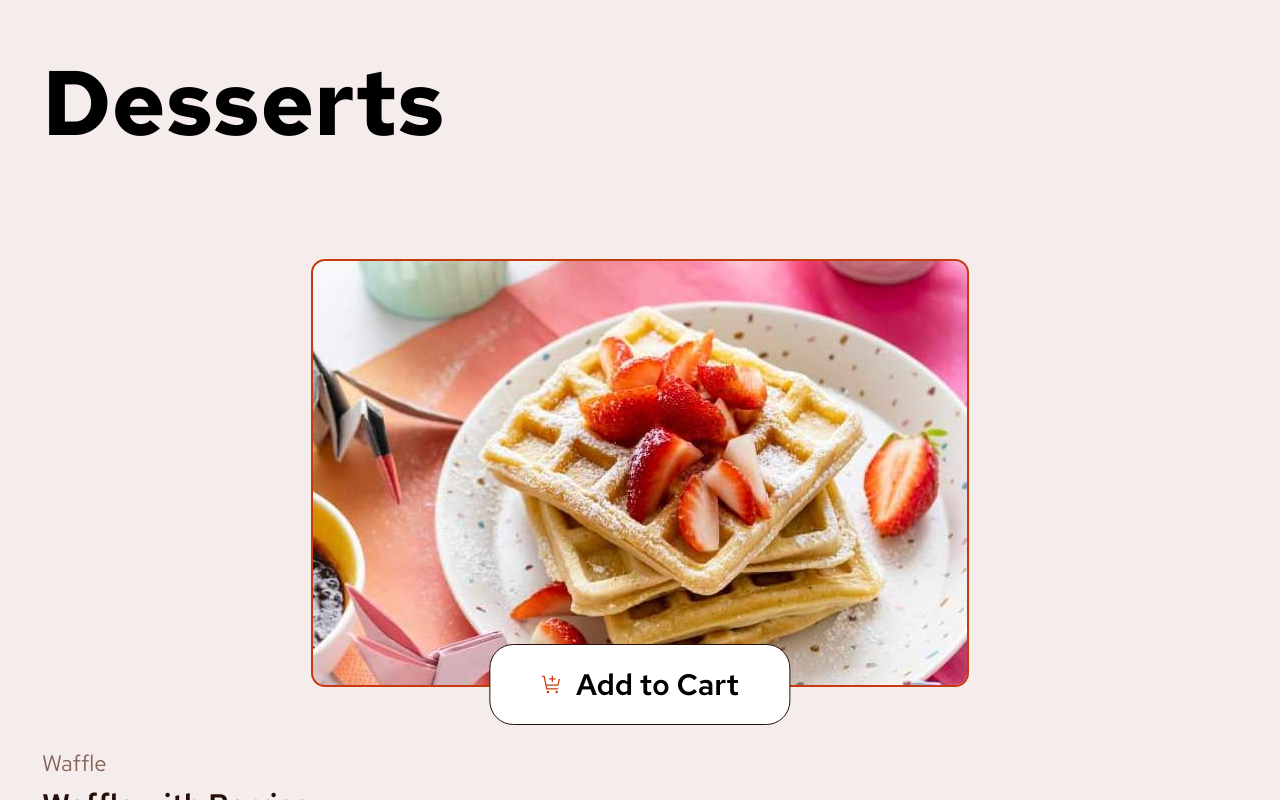
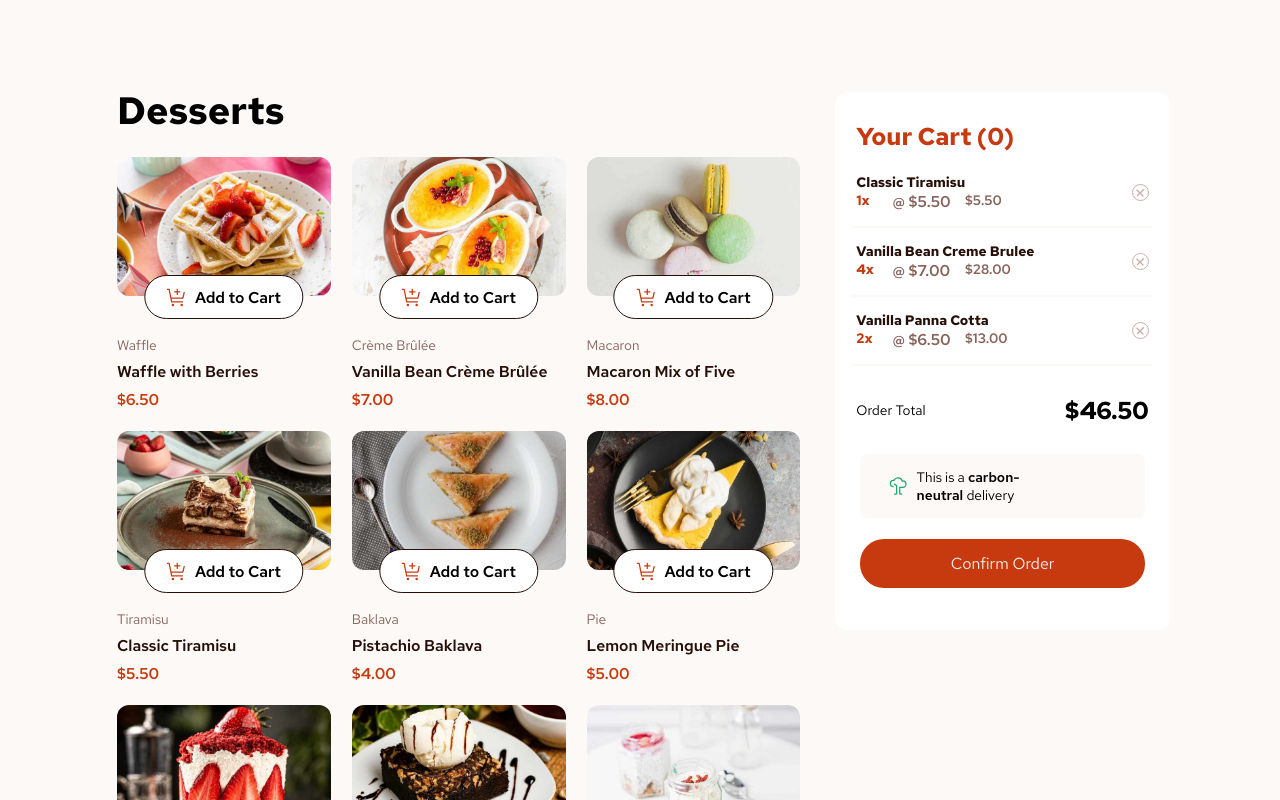
Before and after one commit to MCDoodle1/Product-list-with-cart, a React (Vite) app in the folder frontend/: page / in a window 1280 px wide. Shown: the top 800 px of the page. Built offline with nearby package versions, Linux system fonts and the light colour scheme.

Commit message:
UI Wider screens

```diff
--- a/frontend/src/App.css
+++ b/frontend/src/App.css
@@ -1,14 +1,14 @@
 @import url("https://fonts.googleapis.com/css2?family=Public+Sans:ital,wght@0,100..900;1,100..900&family=Red+Hat+Text:ital,wght@0,300..700;1,300..700&display=swap");
 :root {
-  --fs-100: clamp(0.78rem, 1.08vi + 0.53rem, 1.5rem);
-  --fs-200: clamp(0.98rem, 1.54vi + 0.62rem, 2rem);
-  --fs-300: clamp(1.22rem, 2.17vi + 0.71rem, 2.66rem);
-  --fs-400: clamp(1.53rem, 3.04vi + 0.81rem, 3.55rem);
-  --fs-500: clamp(1.91rem, 4.25vi + 0.91rem, 4.73rem);
-  --fs-600: clamp(2.38rem, 5.9vi + 1rem, 6.31rem);
-  --fs-700: clamp(2.98rem, 8.16vi + 1.07rem, 8.41rem);
-  --fs-800: clamp(3.73rem, 11.25vi + 1.09rem, 11.21rem);
-  --fs-900: clamp(4.66rem, 15.46vi + 1.03rem, 14.95rem);
+  --fs-100: 0.78rem;
+  --fs-200: 0.98rem;
+  --fs-300: 1.22rem;
+  --fs-400: 1.53rem;
+  --fs-500: 1.91rem;
+  --fs-600: 2.38rem;
+  --fs-700: 2.98rem;
+  --fs-800: 3.73rem;
+  --fs-900: 4.66rem;
 
   /* --fw-100: 100;
   --fw-200: 200;
@@ -49,16 +49,14 @@
   --clr-white: white;
   --clr-black: black;
 
-  --space-xxs: calc(0.1 * (8px + 1.5625vw));
-  --space-xs: calc(0.25 * (8px + 1.5625vw));
-  --space-s: calc(0.5 * (8px + 1.5625vw));
-  --space-m: calc(8px + 1.5625vw);
-  --space-l: calc(1.5 * (8px + 1.5625vw));
-  --space-xl: calc(2 * (8px + 1.5625vw));
-  --space-xxl: calc(3 * (8px + 1.5625vw));
-  --space-3xl: calc(4 * (8px + 1.5625vw));
-  --space-4xl: calc(6 * (8px + 1.5625vw));
-  --space-5xl: calc(8 * (8px + 1.5625vw));
+  --space-s: 0.45rem;
+  --space-m: 0.875rem;
+  --space-l: 1.313rem;
+  --space-xl: 1.75rem;
+  --space-xxl: 2.625rem;
+  --space-3xl: 4rem;
+  --space-4xl: 5.313rem;
+  --space-5xl: 6rem;
 
   --measure-compact: 20ch;
   --measure-medium: 35ch;
@@ -74,6 +72,12 @@
   --br-none: 0rem;
   --br-full: 100%;
 }
+
+/* Images:
+Mobile: <768px
+Tablet: >= 768 / < 1024px
+Desktop: >= 1024px
+*/
 
 /*** GLOBAL STYLING ***/
 
@@ -186,13 +190,28 @@ meter {
 
 body {
   font-family: "Red Hat Text", sans-serif;
-  background-color: var(--clr-rose-100);
+  background-color: var(--clr-rose-50);
+  container-type: inline-size;
+}
+
+@container (width >= 1024px) {
+  #root {
+    display: flex;
+    margin-block: var(--space-3xl);
+    margin-inline: var(--space-5xl);
+  }
+  .flex-wrapper.column-1 {
+    flex: 2;
+  }
+  .flex-wrapper.column-2 {
+    flex: 1;
+  }
 }
 
 h1 {
   font-size: var(--fs-600);
   font-weight: var(--fw-700);
-  margin-block: var(--space-l);
+  margin: var(--space-l);
 }
 hr {
   width: 90%;
@@ -201,15 +220,19 @@ hr {
   margin-block: var(--space-m);
 }
 
+.card-grid {
+  position: relative;
+  display: grid;
+  grid-template-columns: repeat(auto-fit, minmax(min(100%, 20ch), 1fr));
+  gap: var(--space-l);
+  margin-inline: var(--space-l);
+  z-index: 0;
+}
 .card {
-  position: relative;
-  display: grid; /* grid */
-  gap: var(--space-xs);
-  z-index: 0;
-  &.wrapper {
-    gap: var(--space-xl);
-    margin-block-end: var(--space-xl);
-    margin-inline: var(--space-l);
+  display: grid;
+  grid-row: span 4;
+  grid-template-rows: subgrid;
+  gap: var(--space-s);
   position: relative;
 }
 .image-wrapper {
@@ -225,7 +248,7 @@ hr {
 }
 .category {
   color: var(--clr-rose-500);
-    font-size: var(--fs-100);
+  font-size: calc(var(--fs-100) * 1.1);
   margin-block-start: var(--space-xl);
 }
 .name {
@@ -238,47 +261,16 @@ hr {
   font-size: var(--fs-200);
   font-weight: var(--fw-600);
 }
-}
-
-.button-small {
-  position: absolute;
-  width: 15ch;
-  height: auto;
-  max-width: 80%;
-  bottom: -2ch;
-  left: 50%;
-  transform: translateX(-50%);
-  display: flex;
-  justify-content: center;
-  font-size: var(--fs-200);
-  font-weight: var(--fw-600);
-  padding-block: 1ch;
-  border-radius: var(--br-xxl);
-  &.unclicked {
-    background-color: var(--clr-white);
-    border: 1px solid var(--clr-rose-900);
-    gap: var(--space-s);
-  }
-  &.clicked {
-    color: var(--clr-rose-100);
-    background-color: var(--clr-red);
-    gap: var(--space-xxl);
-    & img {
-      padding: 0.5ch;
-      border: 1px solid var(--clr-rose-100);
-      border-radius: var(--br-full);
-    }
-  }
-}
 
 .cart-wrapper {
   position: relative;
   background-color: var(--clr-white);
   border-radius: var(--br-l);
-  display: flex; /* flex */
+  display: flex;
   flex-direction: column;
   z-index: 0;
   margin-inline: var(--space-l);
+  margin-block: var(--space-xl);
   .title {
     color: var(--clr-red);
     font-size: var(--fs-400);
@@ -286,7 +278,7 @@ hr {
     padding: var(--space-l);
   }
   .image {
-    width: 50%;
+    width: 40%;
     align-self: center;
   }
   .content {
@@ -357,17 +349,22 @@ hr {
     margin-block: var(--space-m);
     padding-block: var(--space-m);
     padding-inline: var(--space-xl);
-
-    background-color: var(--clr-rose-100);
+    border-radius: var(--br-m);
+    background-color: var(--clr-rose-50);
   }
   .carbon-text {
-    flex-direction: row;
-
     font-size: calc(var(--fs-100) * 1.1);
-    background-color: var(--clr-rose-100);
     & span {
       font-weight: var(--fw-600);
     }
+  }
+}
+
+@container (width >= 1024px) {
+  .cart-wrapper {
+    padding-block-start: var(--space-s);
+    padding-block-end: var(--space-l);
+    margin-inline: var(--space-m);
   }
 }
 .button-large {
@@ -380,6 +377,37 @@ hr {
   border-radius: var(--br-xxl);
   margin-block-start: var(--space-s);
   margin-block-end: var(--space-l);
+}
+
+.button-small {
+  position: absolute;
+  width: 15ch;
+  height: auto;
+  max-width: 80%;
+  bottom: -1.75ch;
+  left: 50%;
+  transform: translateX(-50%);
+  display: flex;
+  justify-content: center;
+  font-size: var(--fs-200);
+  font-weight: var(--fw-600);
+  padding-block: 1ch;
+  border-radius: var(--br-xxl);
+  &.unclicked {
+    background-color: var(--clr-white);
+    border: 1px solid var(--clr-rose-900);
+    gap: var(--space-s);
+  }
+  &.clicked {
+    color: var(--clr-rose-100);
+    background-color: var(--clr-red);
+    gap: var(--space-xxl);
+    & img {
+      padding: 0.5ch;
+      border: 1px solid var(--clr-rose-100);
+      border-radius: var(--br-full);
+    }
+  }
 }
 
 .lightbox-layer {
--- a/frontend/src/components/Card.jsx
+++ b/frontend/src/components/Card.jsx
@@ -1,8 +1,9 @@
 import { useEffect, useState } from "react";
 import ButtonSmall from "./ButtonSmall";
 
-const Card = ({ buttonClicked, handleAddToCart }) => {
+const Card = () => {
   const [data, setData] = useState(null);
+  const buttonClicked = false;
 
   useEffect(() => {
     fetch("../../data.json")
@@ -16,25 +17,27 @@ const Card = ({ buttonClicked, handleAddToCart }) => {
   }
   return (
     <>
-      <ul className="card wrapper">
+      <section className="flex-wrapper column-1">
         <h1>Desserts</h1>
+        <ul className="card-grid">
           {data.map((item, index) => (
-          <li key={item.id} className="card">
+            <li key={index} className="card">
               <div className="image-wrapper">
                 <img
                   src={item.image.mobile}
                   alt={item.name}
-                className={buttonClicked ? "card image" : "card image clicked"}
+                  className={buttonClicked ? "image clicked" : "image"}
                 />
                 <ButtonSmall onClick={buttonClicked} />
               </div>
 
-            <div className="card category">{item.category}</div>
-            <div className="card name">{item.name}</div>
-            <div className="card price">${item.price.toFixed(2)}</div>
+              <div className="category">{item.category}</div>
+              <div className="name">{item.name}</div>
+              <div className="price">${item.price.toFixed(2)}</div>
             </li>
           ))}
         </ul>
+      </section>
     </>
   );
 };
--- a/frontend/src/components/Cart.jsx
+++ b/frontend/src/components/Cart.jsx
@@ -2,15 +2,15 @@ import emptyCartIcon from "../../assets/images/illustration-empty-cart.svg";
 import tree from "../../assets/images/icon-carbon-neutral.svg";
 import cross from "../../assets/images/icon-remove-item.svg";
 import ButtonLarge from "../components/ButtonLarge";
-import { useState } from "react";
 
 const Cart = () => {
-  const buttonClicked = useState(false);
+  const buttonClicked = true;
   return (
     <>
+      <div className="flex-wrapper column-2">
         <section className="cart-wrapper">
           <h2 className="cart title">Your Cart (0)</h2>
-        {buttonClicked ? (
+          {!buttonClicked ? (
             <>
               <img
                 className="cart image"
@@ -82,10 +82,11 @@ const Cart = () => {
                   This is a&nbsp;<span>carbon-neutral</span>&nbsp;delivery
                 </div>
               </div>
-            <ButtonLarge text={"Confirm Order"} onClick={handleConfirmOrder} />
+              <ButtonLarge text={"Confirm Order"} />
             </>
           )}
         </section>
+      </div>
     </>
   );
 };
--- a/frontend/src/components/Lightbox.jsx
+++ b/frontend/src/components/Lightbox.jsx
@@ -3,12 +3,8 @@ import productThumbnail_1 from "../../assets/images/image-tiramisu-thumbnail.jpg
 import productThumbnail_2 from "../../assets/images/image-creme-brulee-thumbnail.jpg";
 import productThumbnail_3 from "../../assets/images/image-panna-cotta-thumbnail.jpg";
 import ButtonLarge from "./ButtonLarge";
-import { useState } from "react";
 
 const Lightbox = () => {
-  const [lightboxActive, setLightboxActive] = useState(false);
-  const buttonClicked = useState(false);
-
   return (
     <div className="lightbox-layer">
       <div className="lightbox-wrapper">
```
Lines whose indentation alone changed are shown as unchanged.
